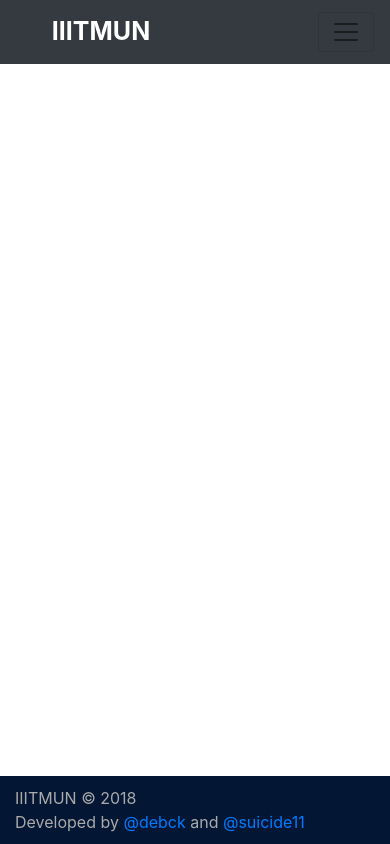
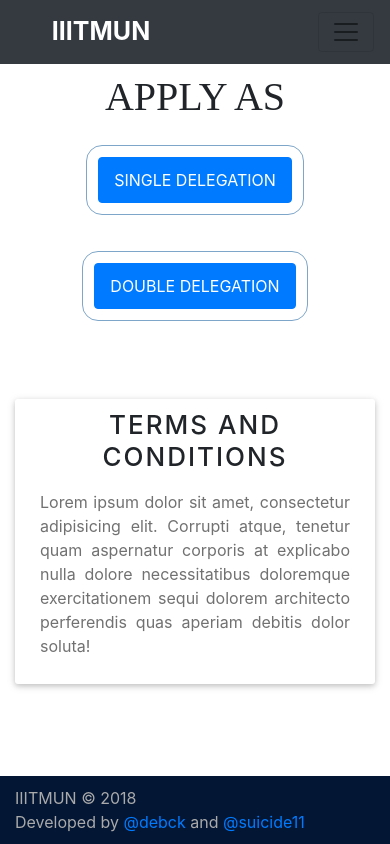
Before and after one commit to IIITMUN/IIIT-BH-MUN, a plain HTML site: page apply.html in a window 390 px wide. Drawn offline with nearby package versions, Linux system fonts and the light colour scheme.

Commit message:
updated apply page and minor responsiveness

```diff
--- a/apply.html
+++ b/apply.html
@@ -31,12 +31,39 @@
         <a class="nav-link" style="color:white; padding-right: 25px;" onMouseOver="this.style.color='red'" onMouseOut="this.style.color='white'" href="team.html">TEAM</a>
       </li>
       <li class="nav-item">
-        <a class="nav-link" style="color:white; padding-right: 25px;" onMouseOver="this.style.color='red'" onMouseOut="this.style.color='white'" href="#contact">CONTACT</a>
+        <a class="nav-link" style="color:white; padding-right: 25px;" onMouseOver="this.style.color='red'" onMouseOut="this.style.color='white'" href="index.html#contact">CONTACT</a>
       </li>
 
     </ul>
   </div>
 </nav>
+
+<div class="head">APPLY AS</div>
+
+<div class="container">
+  <div class="row">
+    <div class=" col-md-6 col-sm-4 pulse-btn" >
+            <a href="#" class="btn btn-primary" >Single Delegation</a>
+    </div>
+    <div class="col-md-6 col-sm-4 pulse-btn" >
+            <a href="#" class="btn btn-primary" >Double Delegation</a>
+    </div>
+  </div>
+</div>
+
+<div class="container">
+            <div class="box">
+                <div class="info">
+                    <h4 class="text-center">Terms and Conditions</h4>
+                    <p>Lorem ipsum dolor sit amet, consectetur adipisicing elit. Corrupti atque, tenetur quam aspernatur corporis at explicabo nulla dolore necessitatibus doloremque exercitationem sequi dolorem architecto perferendis quas aperiam debitis dolor soluta!</p>
+                </div>
+            </div>
+</div>
+
+
+
+
+
 
 
 
--- a/css/apply.css
+++ b/css/apply.css
@@ -7,3 +7,88 @@
     background: #031634 none repeat scroll 0% 0%;
     padding: 10px 0px;
 }
+.head{
+  margin-top: 1%;
+  text-align: center;
+  font-size: 40px;
+  font-family: 'Cormorant', serif;
+}
+
+.pulse-btn {
+    text-align: center;
+    padding: 30px 0;
+}
+.pulse-btn .btn {
+    font-size: 22px;
+    text-transform: uppercase;
+    letter-spacing: 1px;
+    padding: 0.5em 1.5em;
+    animation: pulse 1.5s cubic-bezier(0.66, 0.67, 0.83, 0.99) infinite;
+}
+@media (max-width: 767px) {
+    .pulse-btn .btn {
+        font-size: 16px;
+        letter-spacing: normal;
+        padding: 10px 15px;
+    }
+}
+@keyframes pulse {
+    0% {
+        outline: 1px solid #428bca;
+        outline-offset: 0px;
+    }
+    30% {
+        outline: 1px solid rgba(48, 113, 169, 0.7);
+        outline-offset: 10px;
+    }
+    60% {
+        outline: 1px solid rgba(48, 113, 169, 0);
+        outline-offset: 20px;
+    }
+    100% {
+        outline: 1px solid rgba(48, 113, 169, 0);
+        outline-offset: 60px;
+    }
+}
+
+.box {
+    border-radius: 3px;
+    box-shadow: 0 2px 5px 0 rgba(0, 0, 0, 0.16), 0 2px 10px 0 rgba(0, 0, 0, 0.12);
+    padding: 10px 25px;
+    text-align: right;
+    display: block;
+    margin-top: 60px;
+}
+.box-icon {
+    background-color: #57a544;
+    border-radius: 50%;
+    display: table;
+    height: 100px;
+    margin: 0 auto;
+    width: 100px;
+    margin-top: -61px;
+}
+.info h4 {
+    font-size: 26px;
+    letter-spacing: 2px;
+    text-transform: uppercase;
+}
+.info > p {
+    color: #717171;
+    font-size: 16px;
+    padding-top: 10px;
+    text-align: justify;
+}
+.info > a {
+    background-color: #03a9f4;
+    border-radius: 2px;
+    box-shadow: 0 2px 5px 0 rgba(0, 0, 0, 0.16), 0 2px 10px 0 rgba(0, 0, 0, 0.12);
+    color: #fff;
+    transition: all 0.5s ease 0s;
+}
+.info > a:hover {
+    background-color: #0288d1;
+    box-shadow: 0 2px 3px 0 rgba(0, 0, 0, 0.16), 0 2px 5px 0 rgba(0, 0, 0, 0.12);
+    color: #fff;
+    transition: all 0.5s ease 0s;
+}
--- a/css/index.css
+++ b/css/index.css
@@ -46,7 +46,7 @@
 	font-size: 180px;
 }
 .timeclock{
-  margin-top: 5.2%;
+  margin-top: 0%;
   background-image: linear-gradient(#A7CFF7, white);
 
 }
```
Also changed, not shown: index.html (+5 -10 lines).
